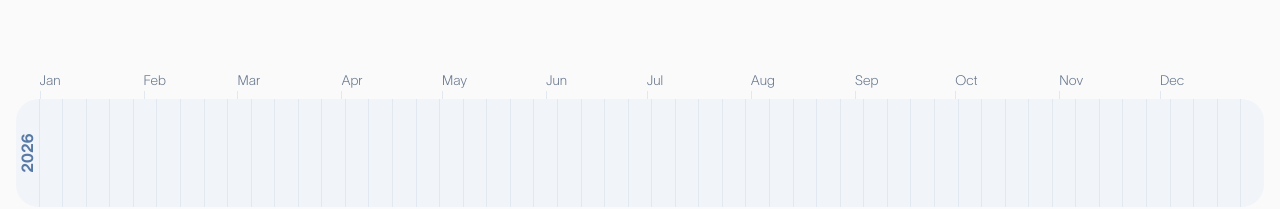
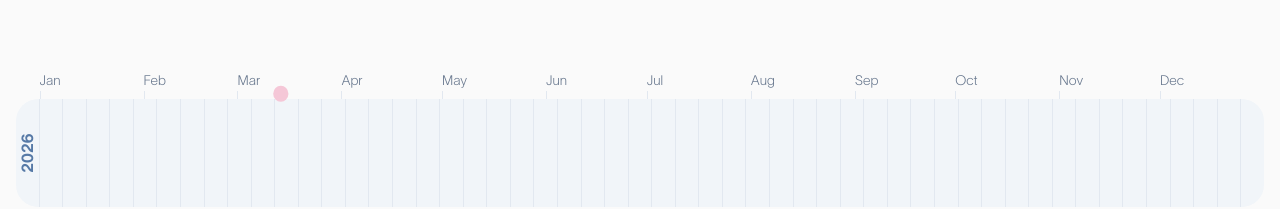
Before and after one commit to miggu/timeline, a React (Vite) app: page / in a window 1280 px wide. Shown: the part 1773-1982 px from the top of the page. Built offline with nearby package versions, Linux system fonts and the light colour scheme; a web font is replaced by a local one.

Commit message:
Add current day marker to timeline

```diff
--- a/src/App.tsx
+++ b/src/App.tsx
@@ -30,6 +30,7 @@ import type {
 import {
   LOG_EVENT_DURATION_DAYS,
   findAvailableLane,
+  getDayOfYear,
   getDayForWeek,
   getDaysInYear,
   getEventDurationDays,
@@ -164,7 +165,9 @@ const getAnchorOffsetDays = (
 };
 
 function App() {
-  const currentYear = 2026;
+  const today = new Date();
+  const currentYear = today.getFullYear();
+  const currentDayOfYear = getDayOfYear(today);
   const initialOldestYear = currentYear - INITIAL_YEARS_TO_DISPLAY + 1;
   const [events, setEvents] = useState<TimelineEvent[]>(getStoredEvents);
   const [themeMode, setThemeMode] = useState<ThemeMode>(getStoredThemeMode);
@@ -687,6 +690,7 @@ function App() {
               year={year}
               events={events.filter((e) => e.year === year)}
               previewEvent={dragPreview?.year === year ? dragPreview : null}
+              nowDay={year === currentYear ? currentDayOfYear : null}
               activeResizeId={activeResize?.id ?? null}
               editingEventId={editingEventId}
               suppressedEditEventId={suppressedEditEventId}
--- a/src/components/TimelineRow.tsx
+++ b/src/components/TimelineRow.tsx
@@ -2,7 +2,7 @@ import type { Ref } from "react";
 import { useDroppable } from "@dnd-kit/core";
 import { EventBlock, EventBlockPreview } from "./EventBlock";
 import type { ResizeEdge, TimelineEvent } from "../types";
-import { getMonthStartPercent } from "../timeline";
+import { getDayPositionPercent, getMonthStartPercent } from "../timeline";
 
 const MONTH_LABELS = [
 	"Jan",
@@ -56,6 +56,7 @@ interface TimelineRowProps {
 	year: number;
 	events?: TimelineEvent[];
 	previewEvent: TimelineEvent | null;
+	nowDay: number | null;
 	activeResizeId: string | null;
 	editingEventId: string | null;
 	suppressedEditEventId: string | null;
@@ -77,6 +78,7 @@ export function TimelineRow({
 	year,
 	events = [],
 	previewEvent,
+	nowDay,
 	activeResizeId,
 	editingEventId,
 	suppressedEditEventId,
@@ -96,6 +98,13 @@ export function TimelineRow({
 	return (
 		<div ref={rowRef} className="timeline-row" id={`row-${year}`}>
 			<div className="timeline-row__months">
+				{nowDay ? (
+					<span
+						className="timeline-row__now"
+						style={{ left: `${getDayPositionPercent(year, nowDay)}%` }}
+						aria-hidden="true"
+					/>
+				) : null}
 				{MONTH_LABELS.map((monthLabel, monthIndex) => (
 					<span
 						key={monthLabel}
--- a/src/styles/timeline-row.css
+++ b/src/styles/timeline-row.css
@@ -17,6 +17,19 @@
 	bottom: 0;
 	text-align: left;
 	white-space: nowrap;
+}
+
+.timeline-row__now {
+	position: absolute;
+	bottom: -0.15rem;
+	width: 0.96rem;
+	height: 0.96rem;
+	border-radius: 50%;
+	background: #f5c7d7;
+	box-shadow: 0 6px 16px -8px rgba(245, 199, 215, 0.9);
+	transform: translate(-50%, 50%);
+	pointer-events: none;
+	z-index: 2;
 }
 
 .timeline-row__month::after {
--- a/src/timeline.ts
+++ b/src/timeline.ts
@@ -100,6 +100,12 @@ export const getMonthStartPercent = (year: number, monthIndex: number) =>
 		getTrackPlaceholderPercent() +
 			getDayOffset(year, getDayOfYear(new Date(year, monthIndex, 1))) *
 				getTrackTimelinePercent(),
+	);
+
+export const getDayPositionPercent = (year: number, day: number) =>
+	roundPercent(
+		getTrackPlaceholderPercent() +
+			getDayOffset(year, day) * getTrackTimelinePercent(),
 	);
 
 const clampEventRange = (
```
